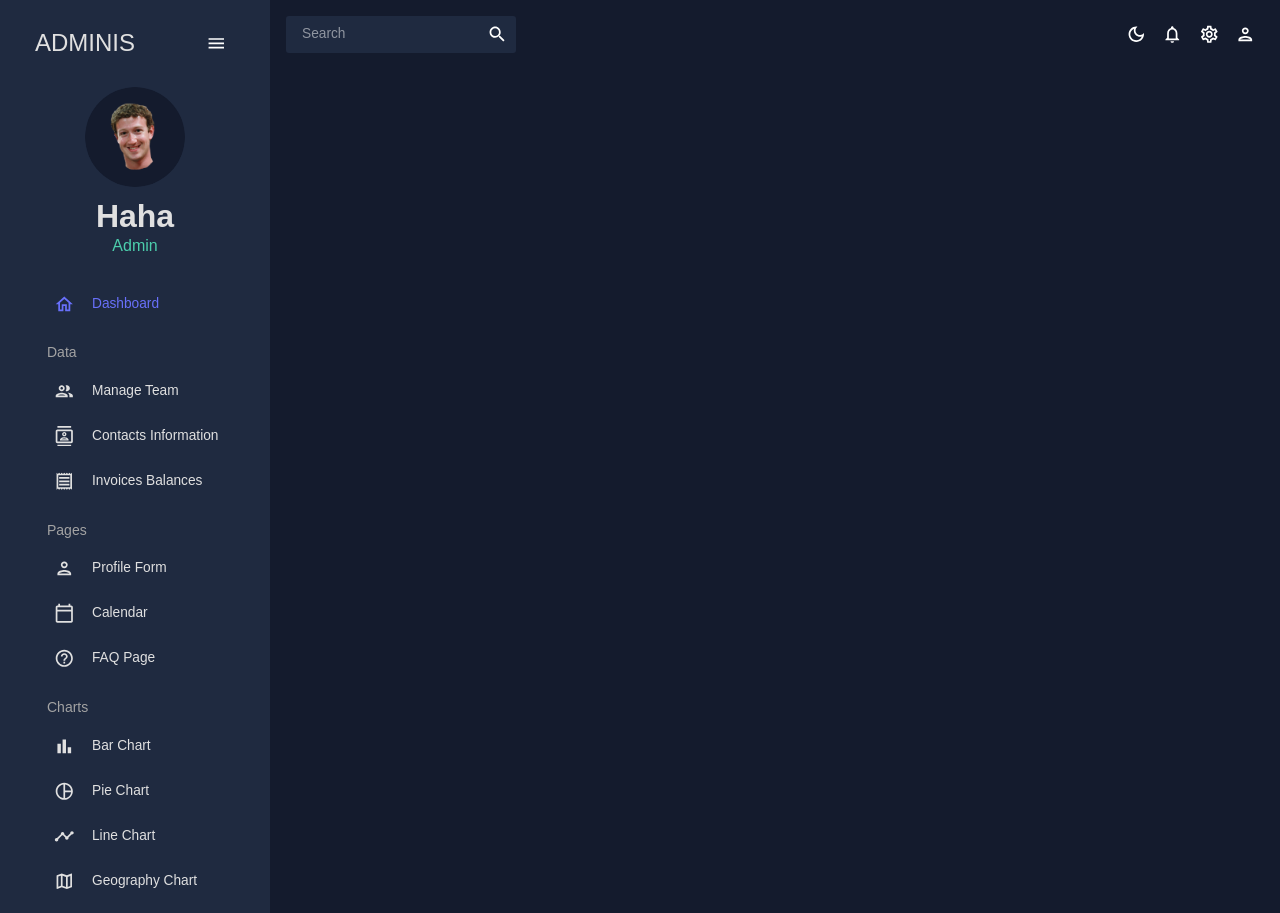
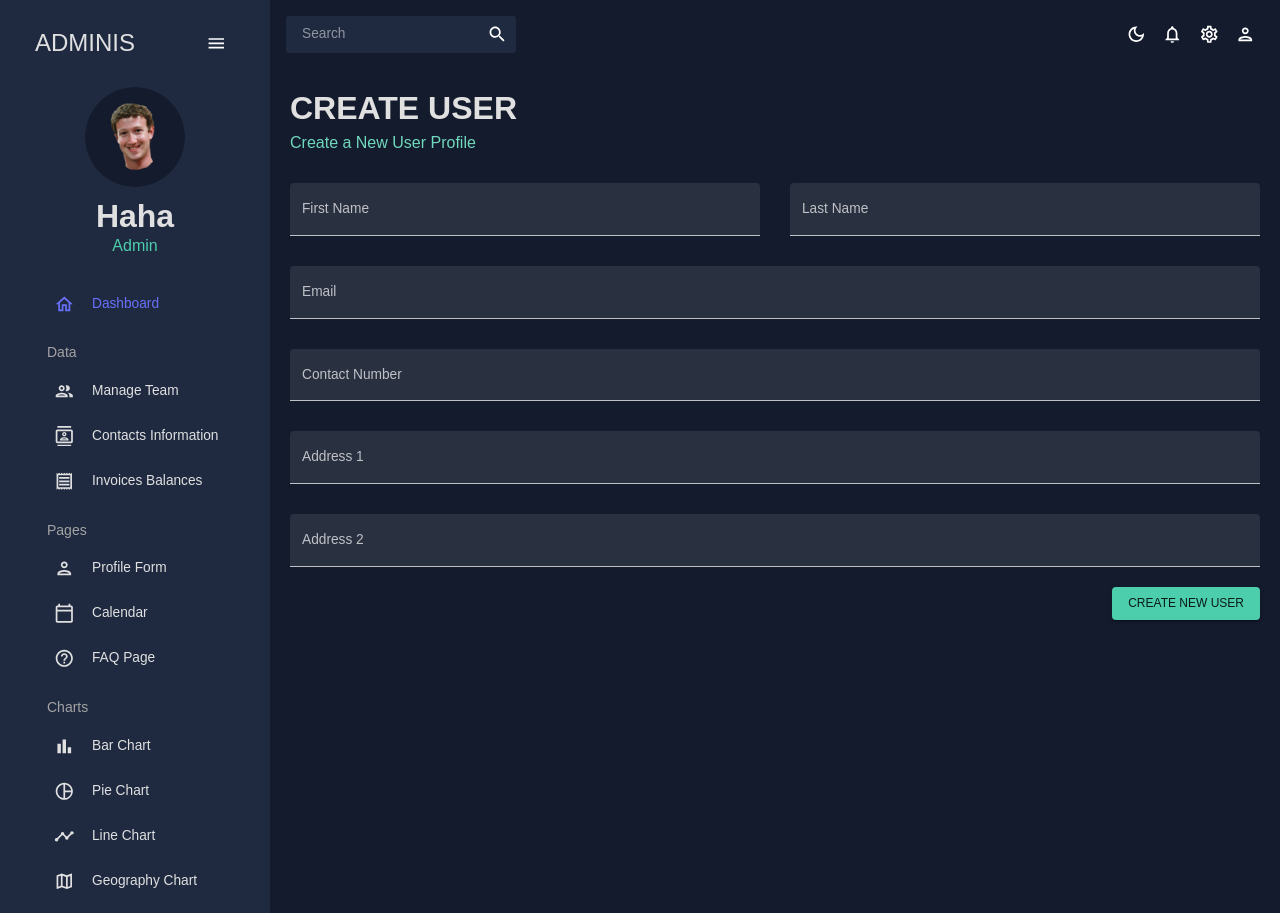
Before and after one commit to Hadayxinchao/BookingApp, a React (Create React App) app in the folder admin/: page /form in a window 1280 px wide. Built offline with nearby package versions, Linux system fonts and the light colour scheme.

Commit message:
W2-dashboard: Update invoices index page and create user page

```diff
--- a/admin/src/App.js
+++ b/admin/src/App.js
@@ -7,9 +7,9 @@
 import Dashboard from "./scenes/dashboard";
 import Team from "./scenes/team";
 import Contacts from "./scenes/contacts";
-// import Invoices from "./scenes/invoices";
+import Invoices from "./scenes/invoices";
+import Form from "./scenes/form";
 // import Bar from "./scenes/bar";
-// import Form from "./scenes/form";
 // import Line from "./scenes/line";
 // import Pie from "./scenes/pie";
 // import FAQ from "./scenes/faq";
@@ -35,8 +35,8 @@
                 <Route path="/" element={<Dashboard />} />
                 <Route path="/team" element={<Team />} />
                 <Route path="/contacts" element={<Contacts />} />
-                {/* <Route path="/invoices" element={<Invoices />} /> */}
-                {/* <Route path="/form" element={<Form />} /> */}
+                <Route path="/invoices" element={<Invoices />} />
+                <Route path="/form" element={<Form />} />
                 {/* <Route path="/bar" element={<Bar />} /> */}
                 {/* <Route path="/pie" element={<Pie />} /> */}
                 {/* <Route path="/line" element={<Line />} /> */}
--- /dev/null
+++ b/admin/src/scenes/form/index.jsx
@@ -0,0 +1,154 @@
+import { Box, Button, TextField } from "@mui/material";
+import { Formik } from "formik";
+import * as yup from "yup";
+import useMediaQuery from "@mui/material/useMediaQuery";
+import Header from "../../components/Header";
+
+const Form = () => {
+  const isNonMobile = useMediaQuery("(min-width:600px)");
+
+  const handleFormSubmit = (values) => {
+    console.log(values);
+  };
+
+  return (
+    <Box m="20px">
+      <Header title="CREATE USER" subtitle="Create a New User Profile" />
+
+      <Formik
+        onSubmit={handleFormSubmit}
+        initialValues={initialValues}
+        validationSchema={checkoutSchema}
+      >
+        {({
+          values,
+          errors,
+          touched,
+          handleBlur,
+          handleChange,
+          handleSubmit,
+        }) => (
+          <form onSubmit={handleSubmit}>
+            <Box
+              display="grid"
+              gap="30px"
+              gridTemplateColumns="repeat(4, minmax(0, 1fr))"
+              sx={{
+                "& > div": { gridColumn: isNonMobile ? undefined : "span 4" },
+              }}
+            >
+              <TextField
+                fullWidth
+                variant="filled"
+                type="text"
+                label="First Name"
+                onBlur={handleBlur}
+                onChange={handleChange}
+                value={values.firstName}
+                name="firstName"
+                error={!!touched.firstName && !!errors.firstName}
+                helperText={touched.firstName && errors.firstName}
+                sx={{ gridColumn: "span 2" }}
+              />
+              <TextField
+                fullWidth
+                variant="filled"
+                type="text"
+                label="Last Name"
+                onBlur={handleBlur}
+                onChange={handleChange}
+                value={values.lastName}
+                name="lastName"
+                error={!!touched.lastName && !!errors.lastName}
+                helperText={touched.lastName && errors.lastName}
+                sx={{ gridColumn: "span 2" }}
+              />
+              <TextField
+                fullWidth
+                variant="filled"
+                type="text"
+                label="Email"
+                onBlur={handleBlur}
+                onChange={handleChange}
+                value={values.email}
+                name="email"
+                error={!!touched.email && !!errors.email}
+                helperText={touched.email && errors.email}
+                sx={{ gridColumn: "span 4" }}
+              />
+              <TextField
+                fullWidth
+                variant="filled"
+                type="text"
+                label="Contact Number"
+                onBlur={handleBlur}
+                onChange={handleChange}
+                value={values.contact}
+                name="contact"
+                error={!!touched.contact && !!errors.contact}
+                helperText={touched.contact && errors.contact}
+                sx={{ gridColumn: "span 4" }}
+              />
+              <TextField
+                fullWidth
+                variant="filled"
+                type="text"
+                label="Address 1"
+                onBlur={handleBlur}
+                onChange={handleChange}
+                value={values.address1}
+                name="address1"
+                error={!!touched.address1 && !!errors.address1}
+                helperText={touched.address1 && errors.address1}
+                sx={{ gridColumn: "span 4" }}
+              />
+              <TextField
+                fullWidth
+                variant="filled"
+                type="text"
+                label="Address 2"
+                onBlur={handleBlur}
+                onChange={handleChange}
+                value={values.address2}
+                name="address2"
+                error={!!touched.address2 && !!errors.address2}
+                helperText={touched.address2 && errors.address2}
+                sx={{ gridColumn: "span 4" }}
+              />
+            </Box>
+            <Box display="flex" justifyContent="end" mt="20px">
+              <Button type="submit" color="secondary" variant="contained">
+                Create New User
+              </Button>
+            </Box>
+          </form>
+        )}
+      </Formik>
+    </Box>
+  );
+};
+
+const phoneRegExp =
+  /^((\+[1-9]{1,4}[ -]?)|(\([0-9]{2,3}\)[ -]?)|([0-9]{2,4})[ -]?)*?[0-9]{3,4}[ -]?[0-9]{3,4}$/;
+
+const checkoutSchema = yup.object().shape({
+  firstName: yup.string().required("required"),
+  lastName: yup.string().required("required"),
+  email: yup.string().email("invalid email").required("required"),
+  contact: yup
+    .string()
+    .matches(phoneRegExp, "Phone number is not valid")
+    .required("required"),
+  address1: yup.string().required("required"),
+  address2: yup.string().required("required"),
+});
+const initialValues = {
+  firstName: "",
+  lastName: "",
+  email: "",
+  contact: "",
+  address1: "",
+  address2: "",
+};
+
+export default Form;
--- a/admin/src/scenes/global/TopBar.jsx
+++ b/admin/src/scenes/global/TopBar.jsx
@@ -1,53 +1,54 @@
-import { Box, IconButton, useTheme } from '@mui/material';
-import { useContext } from 'react';
-import { ColorModeContext, tokens } from '../../theme';
-import { Icon, InputBase } from '@mui/material';
-import LightModeOutlinedIcon from '@mui/icons-material/LightModeOutlined';
-import DarkModeOutlinedIcon from '@mui/icons-material/DarkModeOutlined';
-import NotificationOutlinedIcon from '@mui/icons-material/NotificationsOutlined';
-import SettingsOutlinedIcon from '@mui/icons-material/SettingsOutlined';
-import PersonModeOutlinedIcon from '@mui/icons-material/PersonOutlined';
-import SearchIcon from '@mui/icons-material/Search';
+import { Box, IconButton, useTheme } from "@mui/material";
+import { useContext } from "react";
+import { ColorModeContext, tokens } from "../../theme";
+import InputBase from "@mui/material/InputBase";
+import LightModeOutlinedIcon from "@mui/icons-material/LightModeOutlined";
+import DarkModeOutlinedIcon from "@mui/icons-material/DarkModeOutlined";
+import NotificationsOutlinedIcon from "@mui/icons-material/NotificationsOutlined";
+import SettingsOutlinedIcon from "@mui/icons-material/SettingsOutlined";
+import PersonOutlinedIcon from "@mui/icons-material/PersonOutlined";
+import SearchIcon from "@mui/icons-material/Search";
 
 const Topbar = () => {
   const theme = useTheme();
   const colors = tokens(theme.palette.mode);
   const colorMode = useContext(ColorModeContext);
 
-
-  return (<Box display="flex" justifyContent="space-between" p={2}>
-    {/* Search Bar */}
+  return (
+    <Box display="flex" justifyContent="space-between" p={2}>
+      {/* SEARCH BAR */}
       <Box
         display="flex"
         backgroundColor={colors.primary[400]}
         borderRadius="3px"
       >
-      <InputBase sx={{ ml: 2, flex: 1 }} placeholder='Search' />
+        <InputBase sx={{ ml: 2, flex: 1 }} placeholder="Search" />
         <IconButton type="button" sx={{ p: 1 }}>
           <SearchIcon />
         </IconButton>
       </Box>
 
-    {/* Icons */}
+      {/* ICONS */}
       <Box display="flex">
         <IconButton onClick={colorMode.toggleColorMode}>
-        {theme.palette.mode === 'dark' ? (
+          {theme.palette.mode === "dark" ? (
             <DarkModeOutlinedIcon />
           ) : (
             <LightModeOutlinedIcon />
           )}
         </IconButton>
         <IconButton>
-        <NotificationOutlinedIcon />
+          <NotificationsOutlinedIcon />
         </IconButton>
         <IconButton>
           <SettingsOutlinedIcon />
         </IconButton>
         <IconButton>
-        <PersonModeOutlinedIcon />
+          <PersonOutlinedIcon />
         </IconButton>
       </Box>
-  </Box>);
-}
+    </Box>
+  );
+};
 
 export default Topbar;
--- /dev/null
+++ b/admin/src/scenes/invoices/index.jsx
@@ -0,0 +1,83 @@
+import { Box, Typography, useTheme } from "@mui/material";
+import { DataGrid } from "@mui/x-data-grid";
+import { tokens } from "../../theme";
+import { mockDataInvoices } from "../../data/mockData";
+import Header from "../../components/Header";
+
+const Invoices = () => {
+  const theme = useTheme();
+  const colors = tokens(theme.palette.mode);
+  const columns = [
+    { field: "id", headerName: "ID" },
+    {
+      field: "name",
+      headerName: "Name",
+      flex: 1,
+      cellClassName: "name-column--cell",
+    },
+    {
+      field: "phone",
+      headerName: "Phone Number",
+      flex: 1,
+    },
+    {
+      field: "email",
+      headerName: "Email",
+      flex: 1,
+    },
+    {
+      field: "cost",
+      headerName: "Cost",
+      flex: 1,
+      renderCell: (params) => (
+        <Typography color={colors.greenAccent[500]}>
+          ${params.row.cost}
+        </Typography>
+      ),
+    },
+    {
+      field: "date",
+      headerName: "Date",
+      flex: 1,
+    },
+  ];
+
+  return (
+    <Box m="20px">
+      <Header title="INVOICES" subtitle="List of Invoice Balances" />
+      <Box
+        m="40px 0 0 0"
+        height="75vh"
+        sx={{
+          "& .MuiDataGrid-root": {
+            border: "none",
+          },
+          "& .MuiDataGrid-cell": {
+            borderBottom: "none",
+          },
+          "& .name-column--cell": {
+            color: colors.greenAccent[300],
+          },
+          "& .MuiDataGrid-columnHeaders": {
+            backgroundColor: colors.blueAccent[700],
+            borderBottom: "none",
+          },
+          "& .MuiDataGrid-virtualScroller": {
+            backgroundColor: colors.primary[400],
+          },
+          "& .MuiDataGrid-footerContainer": {
+            borderTop: "none",
+            backgroundColor: colors.blueAccent[700],
+          },
+          "& .MuiCheckbox-root": {
+            color: `${colors.greenAccent[200]} !important`,
+          },
+        }}
+      >
+        <DataGrid checkboxSelection rows={mockDataInvoices} columns={columns} />
+      </Box>
+    </Box>
+  );
+};
+
+export default Invoices;
```
Lines whose indentation alone changed are shown as unchanged.
